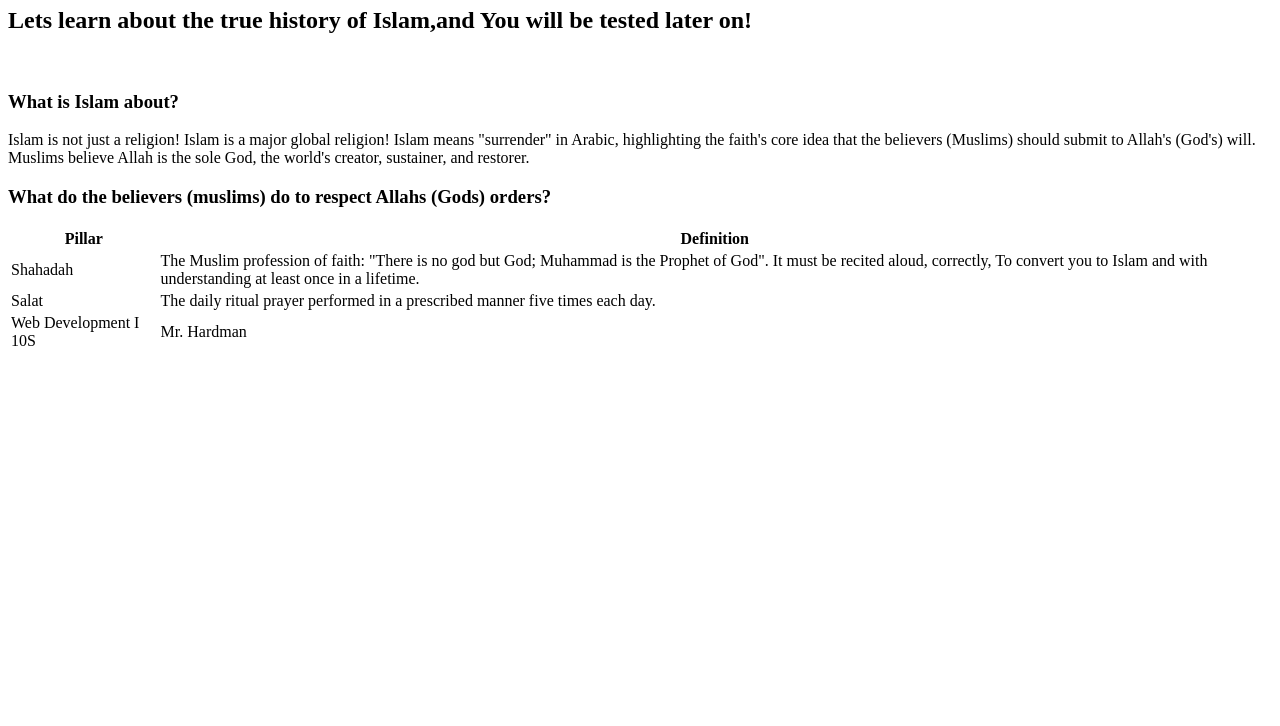
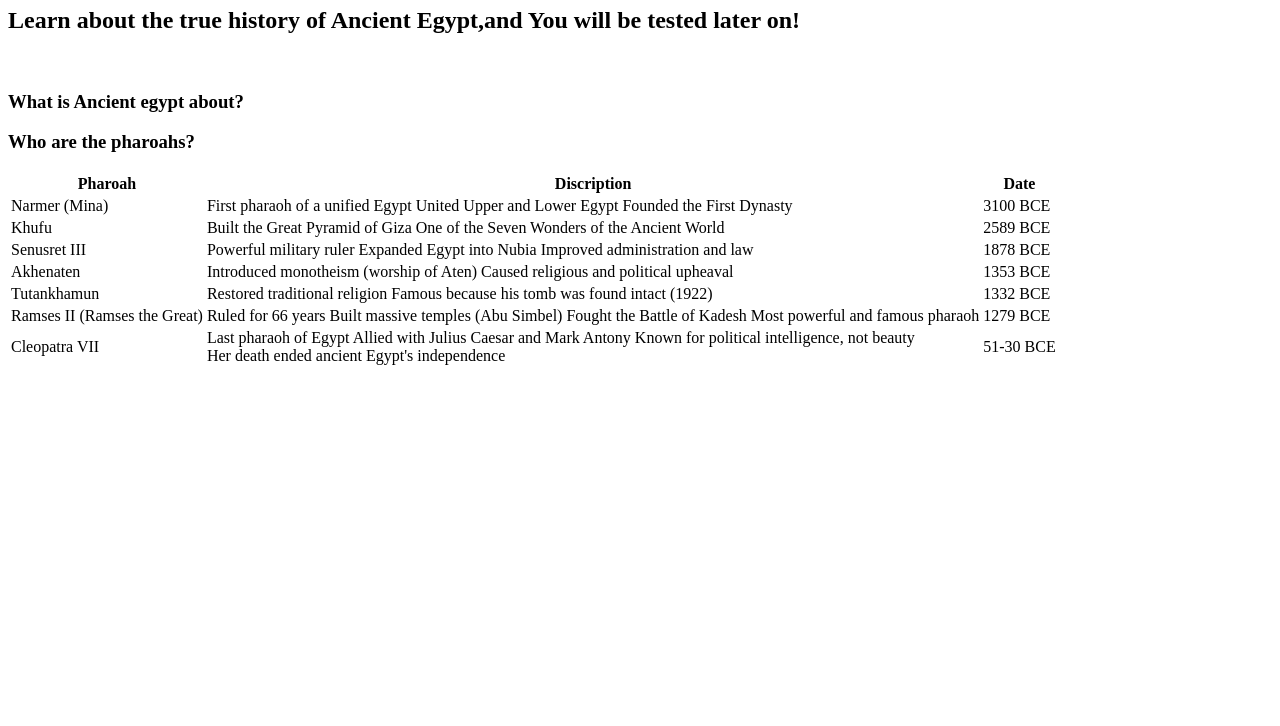
Before and after one commit to roaa125/web-project-1-roaa-2, a plain HTML site: page index.html in a window 1280 px wide. Shown: the part 74-800 px from the top of the page. Drawn offline with Linux system fonts and the light colour scheme.

Commit message:
Project 2.0

```diff
--- a/index.html
+++ b/index.html
@@ -3,47 +3,80 @@
   <head>
     <meta charset="UTF-8" />
     <meta name="viewport" content="width=device-width, initial-scale=1.0" />
-    <title>ISLAM | HOME PAGE</title>
+    <title>EGYPT | HOME PAGE</title>
   </head>
   <body>
     <!-- Find out the entity number for a emoji that represents islam and include it in your h1 -->
-    <h1>&#127769; ISLAM &#127769;</h1>
+    <h1>&#9728; EGYPT &#9728;</h1>
     <h2>
-      Lets learn about the true history of Islam,and You will be tested later
+      Learn about the true history of Ancient Egypt,and You will be tested later
       on!
     </h2>
     <br />
-    <h3>What is Islam about?</h3>
-    <p>
-      Islam is not just a religion! Islam is a major global religion! Islam
-      means "surrender" in Arabic, highlighting the faith's core idea that the
-      believers (Muslims) should submit to Allah's (God's) will. Muslims believe
-      Allah is the sole God, the world's creator, sustainer, and restorer.
-    </p>
-    <h3>What do the believers (muslims) do to respect Allahs (Gods) orders?</h3>
+    <h3>What is Ancient egypt about?</h3>
+    <h3>Who are the pharoahs?</h3>
     <table>
       <tr>
-        <th>Pillar</th>
-        <th>Definition</th>
+        <th>Pharoah</th>
+        <th>Discription</th>
+        <th>Date</th>
       </tr>
       <tr>
-        <td>Shahadah</td>
+        <td>Narmer (Mina)</td>
         <td>
-          The Muslim profession of faith: "There is no god but God; Muhammad is
-          the Prophet of God". It must be recited aloud, correctly, To convert
-          you to Islam and with understanding at least once in a lifetime.
+          First pharaoh of a unified Egypt United Upper and Lower Egypt Founded
+          the First Dynasty
         </td>
+        <td>3100 BCE</td>
       </tr>
       <tr>
-        <td>Salat</td>
+        <td>Khufu</td>
         <td>
-          The daily ritual prayer performed in a prescribed manner five times
-          each day.
+          Built the Great Pyramid of Giza One of the Seven Wonders of the
+          Ancient World
         </td>
+        <td>2589 BCE</td>
       </tr>
       <tr>
-        <td>Web Development I 10S</td>
-        <td>Mr. Hardman</td>
+        <td>Senusret III</td>
+        <td>
+          Powerful military ruler Expanded Egypt into Nubia Improved
+          administration and law
+        </td>
+        <td>1878 BCE</td>
+      </tr>
+      <tr>
+        <td>Akhenaten</td>
+        <td>
+          Introduced monotheism (worship of Aten) Caused religious and political
+          upheaval
+        </td>
+        <td>1353 BCE</td>
+      </tr>
+      <tr>
+        <td>Tutankhamun</td>
+        <td>
+          Restored traditional religion Famous because his tomb was found intact
+          (1922)
+        </td>
+        <td>1332 BCE</td>
+      </tr>
+      <tr>
+        <td>Ramses II (Ramses the Great)</td>
+        <td>
+          Ruled for 66 years Built massive temples (Abu Simbel) Fought the
+          Battle of Kadesh Most powerful and famous pharaoh
+        </td>
+        <td>1279 BCE</td>
+      </tr>
+      <tr>
+        <td>Cleopatra VII</td>
+        <td>
+          Last pharaoh of Egypt Allied with Julius Caesar and Mark Antony Known
+          for political intelligence, not beauty <br />
+          Her death ended ancient Egypt's independence
+        </td>
+        <td>51-30 BCE</td>
       </tr>
     </table>
   </body>
```
Also changed, not shown: photos.html (added, +9 -0 lines).
